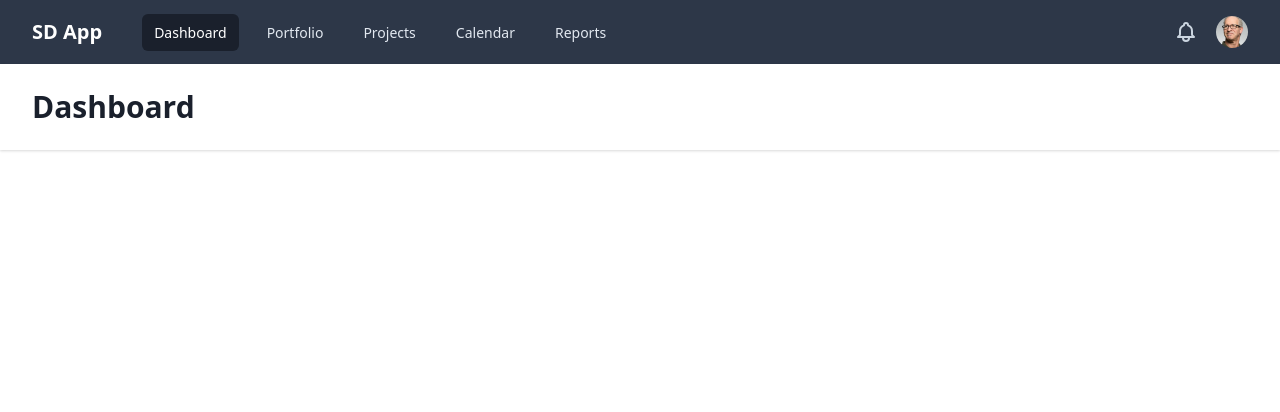
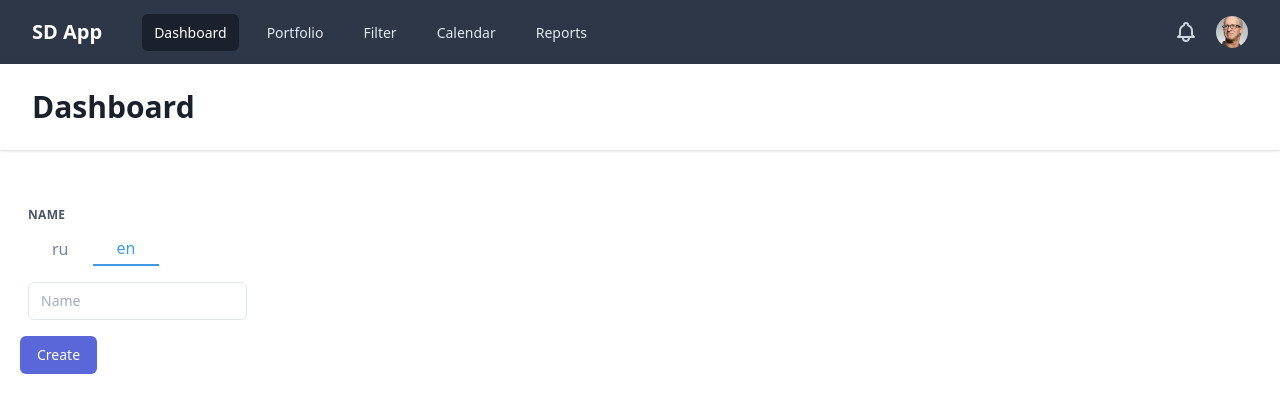
Before and after one commit to stickpro/SD-crud, a Nuxt app: page /filter/create in a window 1280 px wide. Shown: the top 412 px of the page. Built offline with nearby package versions, Linux system fonts and the light colour scheme.

Commit message:
Make filter create

```diff
--- a/components/app/Nav.vue
+++ b/components/app/Nav.vue
@@ -11,12 +11,12 @@
               <a href="#"
                  class="px-3 py-2 rounded-md text-sm font-medium text-white bg-gray-900 focus:outline-none focus:text-white focus:bg-gray-700">Dashboard
               </a>
-              <nuxt-link to="portfolio"
+              <nuxt-link to="/portfolio"
                  class="ml-4 px-3 py-2 rounded-md text-sm font-medium text-gray-300 hover:text-white hover:bg-gray-700 focus:outline-none focus:text-white focus:bg-gray-700">Portfolio
               </nuxt-link>
-              <a href="#"
-                 class="ml-4 px-3 py-2 rounded-md text-sm font-medium text-gray-300 hover:text-white hover:bg-gray-700 focus:outline-none focus:text-white focus:bg-gray-700">Projects
-              </a>
+              <nuxt-link to="/filter"
+                 class="ml-4 px-3 py-2 rounded-md text-sm font-medium text-gray-300 hover:text-white hover:bg-gray-700 focus:outline-none focus:text-white focus:bg-gray-700">Filter
+              </nuxt-link>
               <a href="#"
                  class="ml-4 px-3 py-2 rounded-md text-sm font-medium text-gray-300 hover:text-white hover:bg-gray-700 focus:outline-none focus:text-white focus:bg-gray-700">Calendar
               </a>
--- a/components/controls/VLangTabs.vue
+++ b/components/controls/VLangTabs.vue
@@ -16,7 +16,7 @@
         <input type="text"
                v-model="name[index]"
                class="appearance-none rounded-md relative block w-full px-3 py-2 border border-gray-300 placeholder-gray-500 text-gray-900 focus:outline-none focus:shadow-outline-blue focus:border-blue-300 focus:z-10 sm:text-sm sm:leading-5"
-               :placeholder="name[index]" />
+               :placeholder="label" />
       </div>
     </div>
   </div>
--- /dev/null
+++ b/pages/filter/create.vue
@@ -0,0 +1,45 @@
+<template>
+  <div class="px-5 py-10 mx-auto">
+    <div class="flex flex-wrap -mx-3 overflow-hidden sm:-mx-1 md:-mx-2">
+      <div class="my-1 px-1 w-full md:w-1/2 lg:my-4 lg:px-4 lg:w-1/5">
+        <VLangTabs :name.sync="name" label="Name"/>
+      </div>
+
+    </div>
+    <button class="flex justify-center py-2 px-4 border border-transparent text-sm leading-5 font-medium rounded-md text-white bg-indigo-600 hover:bg-indigo-500 focus:outline-none focus:border-indigo-700 focus:shadow-outline-indigo active:bg-indigo-700 transition duration-150 ease-in-out"
+            @click="createFilter">Create</button>
+  </div>
+</template>
+
+<script>
+import VLangTabs from "@/components/controls/VLangTabs";
+export default {
+  name: "create",
+  head() {
+    return {
+      title: 'Create Filter'
+    }
+  },
+  components: {
+    VLangTabs
+  },
+  data: () => ({
+    name: {
+      ru: '',
+      en: '',
+    },
+  }),
+  methods: {
+    async createFilter() {
+      console.log(this.name)
+      const data  = await this.$axios.$post('/api/filters', {
+        name: this.name
+      })
+    }
+  }
+}
+</script>
+
+<style scoped>
+
+</style>
--- /dev/null
+++ b/pages/filter/index.vue
@@ -0,0 +1,13 @@
+<template>
+  <nuxt-link to="filter/create"
+             class="group flex justify-center py-2 px-4 border border-transparent text-sm leading-5 font-medium rounded-md text-white bg-indigo-600 hover:bg-indigo-500 focus:outline-none focus:border-indigo-700 focus:shadow-outline-indigo active:bg-indigo-700 transition duration-150 ease-in-out">
+            <span class="relative  flex items-center pr-3">
+                <svg viewBox="0 0 20 20" enable-background="new 0 0 20 20" class="w-6 h-6 inline-block">
+                  <path fill="#FFFFFF" d="M16,10c0,0.553-0.048,1-0.601,1H11v4.399C11,15.951,10.553,16,10,16c-0.553,0-1-0.049-1-0.601V11H4.601
+                                          C4.049,11,4,10.553,4,10c0-0.553,0.049-1,0.601-1H9V4.601C9,4.048,9.447,4,10,4c0.553,0,1,0.048,1,0.601V9h4.399
+                                          C15.952,9,16,9.447,16,10z"/>
+                </svg>
+            </span>
+    Create New Filter
+  </nuxt-link>
+</template>
--- a/pages/portfolio/create.vue
+++ b/pages/portfolio/create.vue
@@ -13,8 +13,10 @@
       <div class="my-1 px-1 w-full md:w-1/2 lg:my-4 lg:px-4 lg:w-1/5">
         <VLangTabs :name.sync="name" label="Name"/>
       </div>
-      <button class="btn" @click="sendTest">test</button>
     </div>
+    <button class="flex justify-center py-2 px-4 border border-transparent text-sm leading-5 font-medium rounded-md text-white bg-indigo-600 hover:bg-indigo-500 focus:outline-none focus:border-indigo-700 focus:shadow-outline-indigo active:bg-indigo-700 transition duration-150 ease-in-out">
+    @click="sendTest">Create</button>
+
   </div>
 </template>
 
--- a/pages/portfolio/index.vue
+++ b/pages/portfolio/index.vue
@@ -1,37 +1,49 @@
 <template>
   <div class="px-5 py-10 mx-auto">
     <div class="flex flex-wrap -mx-3 overflow-hidden sm:-mx-1 md:-mx-2">
-
+      <div class="fixed right-0 mx-10 my-10 bottom-0">
+        <nuxt-link to="portfolio/create"
+                   class="group flex justify-center py-2 px-4 border border-transparent text-sm leading-5 font-medium rounded-md text-white bg-indigo-600 hover:bg-indigo-500 focus:outline-none focus:border-indigo-700 focus:shadow-outline-indigo active:bg-indigo-700 transition duration-150 ease-in-out">
+            <span class="relative  flex items-center pr-3">
+                <svg viewBox="0 0 20 20" enable-background="new 0 0 20 20" class="w-6 h-6 inline-block">
+                  <path fill="#FFFFFF" d="M16,10c0,0.553-0.048,1-0.601,1H11v4.399C11,15.951,10.553,16,10,16c-0.553,0-1-0.049-1-0.601V11H4.601
+                                          C4.049,11,4,10.553,4,10c0-0.553,0.049-1,0.601-1H9V4.601C9,4.048,9.447,4,10,4c0.553,0,1,0.048,1,0.601V9h4.399
+                                          C15.952,9,16,9.447,16,10z"/>
+                </svg>
+            </span>
+          Create New Portfolio
+        </nuxt-link>
+      </div>
       <div class="my-1 px-1 w-full md:w-1/2 lg:my-4 lg:px-4 lg:w-1/5">
-      <Card />
+        <Card/>
       </div>
 
       <div class="my-1 px-1 w-full md:w-1/2 lg:my-4 lg:px-4 lg:w-1/5">
-      <Card />
+        <Card/>
       </div>
 
       <div class="my-1 px-1 w-full md:w-1/2 lg:my-4 lg:px-4 lg:w-1/5">
-      <Card />
+        <Card/>
       </div>
 
       <div class="my-1 px-1 w-full md:w-1/2 lg:my-4 lg:px-4 lg:w-1/5">
-      <Card />
+        <Card/>
       </div>
 
       <div class="my-1 px-1 w-full md:w-1/2 lg:my-4 lg:px-4 lg:w-1/5">
-      <Card />
+        <Card/>
       </div>
 
       <div class="my-1 px-1 w-full md:w-1/2 lg:my-4 lg:px-4 lg:w-1/5">
-      <Card />
+        <Card/>
       </div>
 
       <div class="my-1 px-1 w-full md:w-1/2 lg:my-4 lg:px-4 lg:w-1/5">
-      <Card />
+        <Card/>
       </div>
 
       <div class="my-1 px-1 w-full md:w-1/2 lg:my-4 lg:px-4 lg:w-1/5">
-      <Card />
+        <Card/>
       </div>
 
     </div>
@@ -39,6 +51,7 @@
 </template>
 <script>
 import Card from '@/components/portfolio/Card'
+
 export default {
   name: 'Portfolio-List',
   components: {
```
Lines whose indentation alone changed are shown as unchanged.
